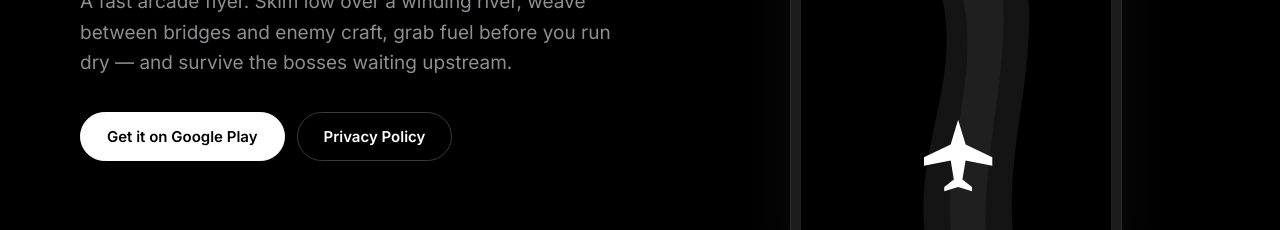
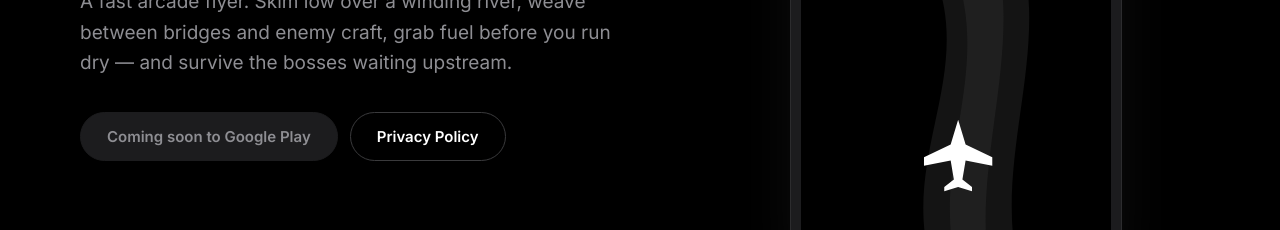
Before and after one commit to persimmounstudio-ctrl/persimmounstudio-ctrl.github.io, a plain HTML site: page river-pilot.html in a window 1280 px wide. Shown: the part 570-800 px from the top of the page. Drawn offline with Linux system fonts and the light colour scheme.

Commit message:
Add files via upload

```diff
--- a/river-pilot.html
+++ b/river-pilot.html
@@ -39,7 +39,9 @@
       <h1 data-scramble>River Pilot</h1>
       <p class="lead">A fast arcade flyer. Skim low over a winding river, weave between bridges and enemy craft, grab fuel before you run dry — and survive the bosses waiting upstream.</p>
       <div class="hero-actions" style="justify-content:flex-start">
-        <a class="btn btn-white" href="https://play.google.com/store/apps/details?id=com.persimmon.riverpilot" target="_blank" rel="noopener">Get it on Google Play</a>
+        <!-- When River Pilot is public on Google Play, replace this with:
+             <a class="btn btn-white" href="https://play.google.com/store/apps/details?id=com.persimmon.riverpilot" target="_blank" rel="noopener">Get it on Google Play</a> -->
+        <a class="btn btn-white" aria-disabled="true">Coming soon to Google Play</a>
         <a class="btn btn-line" href="privacy.html">Privacy Policy</a>
       </div>
     </div>
```
